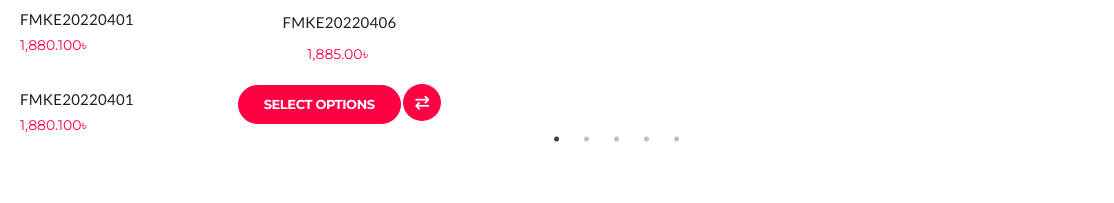
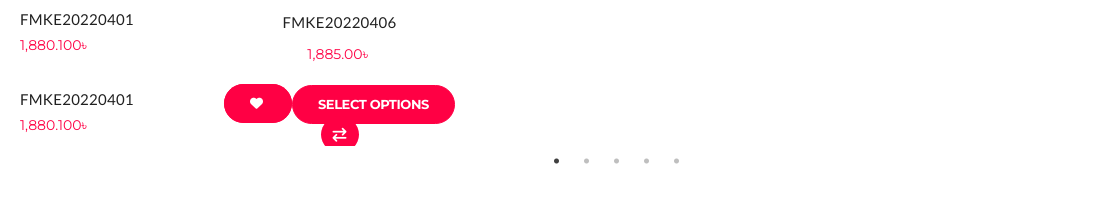
Before and after one commit to mehedihasan00/Fiore, a plain HTML site: page index.html in a window 1280 px wide. Shown: the part 1136-1339 px from the top of the page, 166-1280 px from the left. Drawn offline with nearby package versions, Linux system fonts and the light colour scheme.

Commit message:
11/05/22

```diff
--- a/css/style.css
+++ b/css/style.css
@@ -599,7 +599,7 @@ header.main-header .header .shopping-cart-wrapper .widget_shopping_cart_content
     text-align: center;
     position: relative;
 }
-.add-to-cart-btn {
+.add-to-cart-btn, .add-to-wishlist {
     font-family: Montserrat;
     background-color: #f04;
     border: 1px solid #f04;
--- a/index.html
+++ b/index.html
@@ -412,6 +412,9 @@
                                                     <span class="amount">1,885.00<span>৳&nbsp;</span></span>
                                                 </span>
                                                 <div class="product-button clearfix">
+                                                    <a href="#" class="add-to-wishlist">
+                                                        <i class="fa-solid fa-heart"></i>
+                                                    </a>
                                                     <a href="" class="btn add-to-cart-btn">Select Options</a>
                                                     <a href="#" class="compare-button">
                                                         <i class="fa-solid fa-arrow-right-arrow-left"></i>
```
